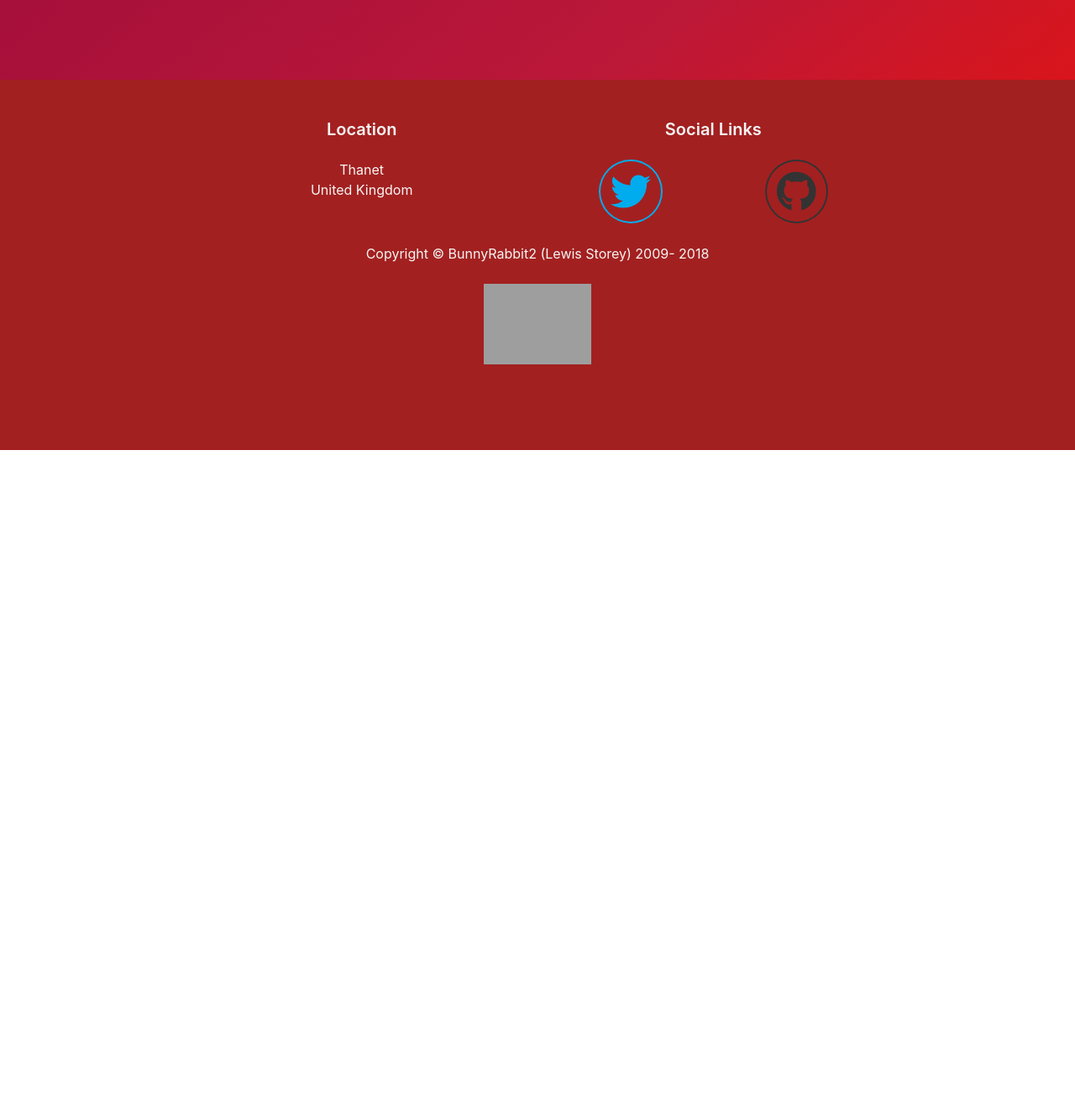
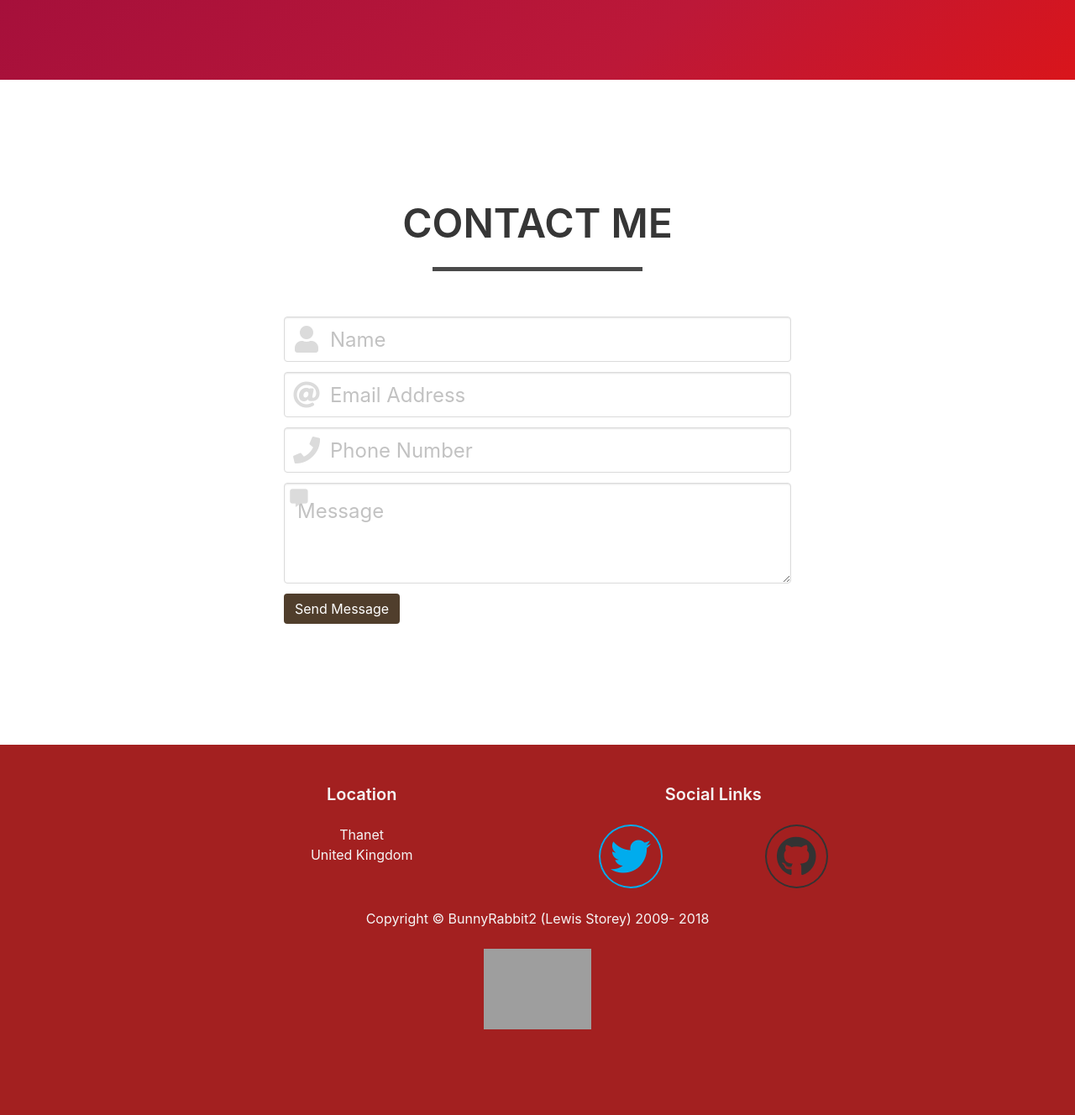
Before and after one commit to BunnyRabbit2/BunnyRabbit2_com_bulma, a PHP site: page / in a window 1280 px wide. Shown: the part 1886-3214 px from the top of the page at 84% size. Before the commit the page ends 2422 px from the top, so only its background shows below. Run offline with PHP 8.4, Linux system fonts and the light colour scheme; some libraries are stand-ins or nearby versions; grey boxes are pictures that could not be loaded.

Commit message:
Built contact page. Need to sort out validation and sending
Signed-off-by: Lewis Storey (BunnyRabbit2) <iamlewisstorey@yahoo.com>

```diff
--- a/contact.php
+++ b/contact.php
@@ -1,4 +1,51 @@
-<!-- Portfolio -->
-<section>
-
+<!-- Contact -->
+<section id="contact" class="hero is-bold hero-extra-padding">
+    <div class="hero-body">
+        <div class=" columns">
+            <div class="column has-text-centered">
+                <h1 class="title is-1 is-uppercase">Contact Me</h1>
+                <hr class="page-divider">
+            </div>
+        </div>
+        <div class="columns is-centered">
+            <div class="column is-half">
+                <div class="field">
+                    <div class="control has-icons-left has-icons-right">
+                        <input class="input is-large" type="text" placeholder="Name">
+                        <span class="icon is-medium is-left">
+                            <i class="fas fa-user fa-lg"></i>
+                        </span>
+                    </div>
+                </div>
+                <div class="field">
+                    <div class="control has-icons-left has-icons-right">
+                        <input class="input is-large" type="email" placeholder="Email Address">
+                        <span class="icon is-medium is-left">
+                            <i class="fas fa-at fa-lg"></i>
+                        </span>
+                    </div>
+                </div>
+                <div class="field">
+                    <div class="control has-icons-left has-icons-right">
+                        <input class="input is-large" type="text" placeholder="Phone Number">
+                        <span class="icon is-medium is-left">
+                            <i class="fas fa-phone fa-lg"></i>
+                        </span>
+                    </div>
+                </div>
+                <div class="field">
+                    <div class="control has-icons-left has-icons-right">
+                        <textarea class="textarea is-large" type="text" placeholder="Message"></textarea>
+                        <span class="icon is-medium is-left">
+                            <i class="fas fa-comment-alt fa-lg"></i>
+                        </span>
+                    </div>
+                </div>
+                <div class="field is-grouped">
+                    <div class="control">
+                        <button class="button is-info">Send Message</button>
+                    </div>
+                </div>
+            </div>
+        </div>
 </section>
```
